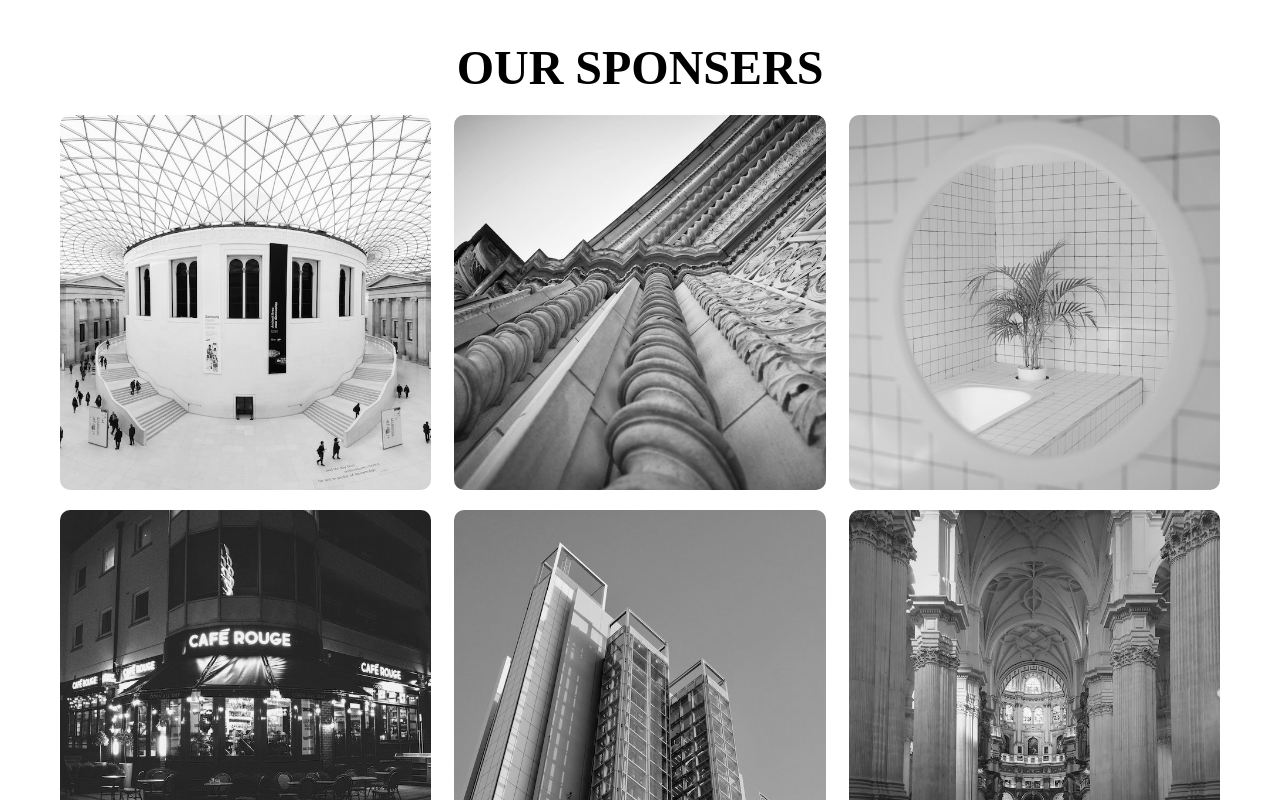
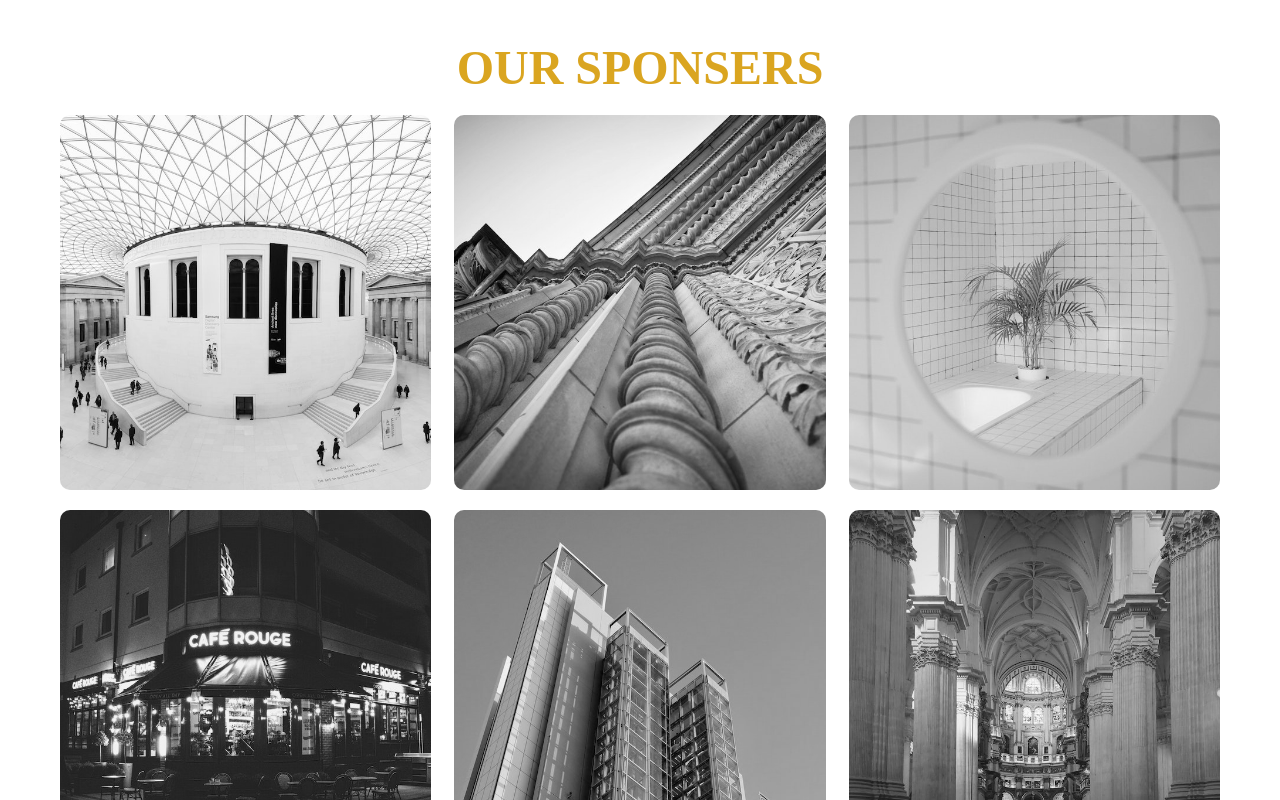
Before and after one commit to DarthVader001/Gallary, a plain HTML site: page index.html in a window 1280 px wide. Drawn offline with Linux system fonts and the light colour scheme.

Commit message:
Update styles.css

```diff
--- a/styles.css
+++ b/styles.css
@@ -9,7 +9,9 @@
     overflow-x: hidden;
     overflow-y: auto;
 }
-
+.heading{
+    color: goldenrod;
+}
 .container {
     height: 100%;
     max-width: 1200px;
```
